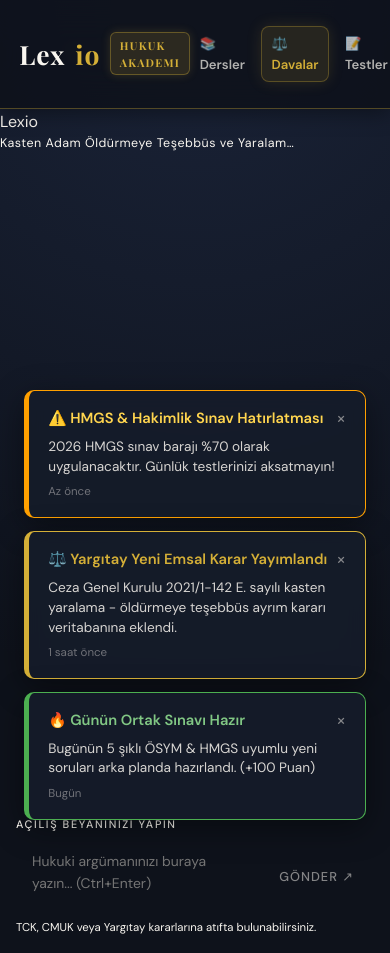
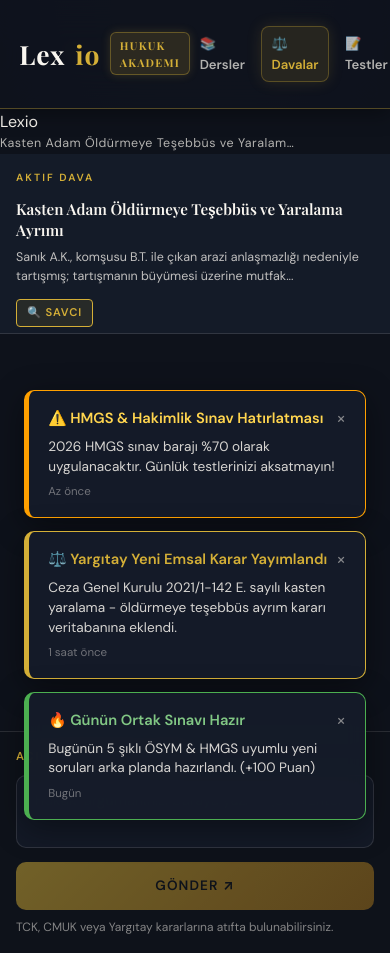
Before and after one commit to cynorra/lexio-android, a Next.js app: page /simulasyon/1 in a window 390 px wide. Shown: the top 953 px of the page. Built offline with nearby package versions, Linux system fonts and the light colour scheme.

Commit message:
style: Enhance mobile & multi-device responsive CSS layouts across all screens

```diff
--- a/styles/Simulasyon.module.css
+++ b/styles/Simulasyon.module.css
@@ -1,8 +1,8 @@
-.page { display: flex; flex-direction: column; min-height: 100vh; }
+.page { display: flex; flex-direction: column; min-height: 100vh; background: var(--bg-dark); color: #F9F6F0; }
 
 .meta {
   font-size: 0.78rem;
-  color: var(--ink3);
+  color: var(--ink-secondary);
   letter-spacing: 0.04em;
   max-width: 300px;
   overflow: hidden;
@@ -12,16 +12,16 @@
 
 .layout {
   display: grid;
-  grid-template-columns: 270px 1fr;
+  grid-template-columns: 280px 1fr;
   flex: 1;
   min-height: calc(100vh - 64px);
 }
 
 /* Sidebar */
 .sidebar {
-  border-right: 1px solid var(--border);
+  border-right: 1px solid var(--border-subtle);
   padding: 1.5rem;
-  background: var(--paper2);
+  background: rgba(22, 28, 42, 0.9);
   display: flex;
   flex-direction: column;
   overflow-y: auto;
@@ -33,22 +33,23 @@
   font-size: 0.65rem;
   letter-spacing: 0.2em;
   text-transform: uppercase;
-  color: var(--ink3);
+  color: #D4AF37;
   margin-bottom: 0.75rem;
-  font-weight: 500;
+  font-weight: 600;
 }
 
 .sideCaseTitle {
-  font-family: 'Playfair Display', serif;
-  font-size: 0.9rem;
+  font-family: var(--font-serif);
+  font-size: 0.95rem;
   font-weight: 600;
-  line-height: 1.3;
+  line-height: 1.35;
   margin-bottom: 0.5rem;
+  color: #F9F6F0;
 }
 
 .sideCaseText {
-  font-size: 0.76rem;
-  color: var(--ink2);
+  font-size: 0.78rem;
+  color: rgba(249, 246, 240, 0.75);
   line-height: 1.55;
 }
 
@@ -59,10 +60,12 @@
   font-size: 0.7rem;
   letter-spacing: 0.08em;
   text-transform: uppercase;
-  color: var(--gold);
-  border: 1px solid var(--gold);
+  color: #D4AF37;
+  border: 1px solid #D4AF37;
+  background: rgba(212, 175, 55, 0.1);
   padding: 4px 10px;
-  font-weight: 500;
+  border-radius: 4px;
+  font-weight: 600;
   margin-top: 0.75rem;
 }
 
@@ -70,47 +73,48 @@
   display: flex;
   align-items: center;
   gap: 0.65rem;
-  font-size: 0.77rem;
-  color: var(--ink3);
-  padding: 5px 0;
+  font-size: 0.8rem;
+  color: rgba(249, 246, 240, 0.5);
+  padding: 6px 0;
 }
-.step.active { color: var(--ink); font-weight: 500; }
-.step.done { color: var(--green, #1a6b3c); }
+.step.active { color: #F9F6F0; font-weight: 600; }
+.step.done { color: #4CAF50; }
 
 .stepDot {
-  width: 20px; height: 20px;
+  width: 22px; height: 22px;
   border-radius: 50%;
-  border: 1.5px solid var(--paper3);
+  border: 1.5px solid rgba(249, 246, 240, 0.2);
   display: flex; align-items: center; justify-content: center;
-  font-size: 0.62rem;
-  font-weight: 600;
+  font-size: 0.65rem;
+  font-weight: 700;
   flex-shrink: 0;
-  color: var(--ink3);
+  color: rgba(249, 246, 240, 0.5);
 }
-.step.active .stepDot { border-color: var(--gold); color: var(--gold); background: rgba(200,150,42,0.1); }
-.step.done .stepDot { border-color: #1a6b3c; background: #1a6b3c; color: white; }
+.step.active .stepDot { border-color: #D4AF37; color: #D4AF37; background: rgba(212, 175, 55, 0.15); }
+.step.done .stepDot { border-color: #4CAF50; background: #4CAF50; color: white; }
 
 .newCaseBtn {
   margin-top: auto;
   background: transparent;
-  border: 1px solid var(--border);
-  padding: 0.65rem;
-  font-size: 0.77rem;
+  border: 1px solid var(--border-subtle);
+  padding: 0.75rem;
+  font-size: 0.8rem;
   letter-spacing: 0.08em;
   text-transform: uppercase;
-  color: var(--ink3);
+  color: #F9F6F0;
+  border-radius: 8px;
   cursor: pointer;
   text-align: center;
-  transition: background 0.15s, color 0.15s;
-  font-family: inherit;
+  transition: all 0.2s ease;
 }
-.newCaseBtn:hover { background: var(--paper3); color: var(--ink); }
+.newCaseBtn:hover { border-color: #D4AF37; color: #D4AF37; background: rgba(212, 175, 55, 0.08); }
 
 /* Main */
 .main {
   display: flex;
   flex-direction: column;
   overflow: hidden;
+  background: var(--bg-dark);
 }
 
 .chatArea {
@@ -120,69 +124,70 @@
   display: flex;
   flex-direction: column;
   gap: 1.25rem;
-  max-height: calc(100vh - 64px - 130px);
+  max-height: calc(100vh - 64px - 140px);
 }
 
 .msg {
   display: flex;
   flex-direction: column;
   gap: 0.35rem;
-  max-width: 700px;
+  max-width: 750px;
 }
-.msg.system { align-self: center; text-align: center; max-width: 560px; }
+.msg.system { align-self: center; text-align: center; max-width: 600px; }
 .msg.user { align-self: flex-end; }
-.msg.ai, .msg.verdict { align-self: flex-start; max-width: 700px; }
+.msg.ai, .msg.verdict { align-self: flex-start; max-width: 750px; }
 
 .msgRole {
-  font-size: 0.67rem;
-  letter-spacing: 0.15em;
+  font-size: 0.72rem;
+  letter-spacing: 0.12em;
   text-transform: uppercase;
-  font-weight: 500;
+  font-weight: 600;
 }
-.msg.user .msgRole { color: var(--gold); text-align: right; }
-.msg.ai .msgRole { color: var(--ink3); }
-.msg.system .msgRole { color: var(--ink3); }
-.msg.verdict .msgRole { color: var(--gold); }
+.msg.user .msgRole { color: #D4AF37; text-align: right; }
+.msg.ai .msgRole { color: rgba(249, 246, 240, 0.6); }
+.msg.system .msgRole { color: rgba(249, 246, 240, 0.5); }
+.msg.verdict .msgRole { color: #D4AF37; }
 
 .msgBubble {
-  padding: 1rem 1.25rem;
-  font-size: 0.88rem;
+  padding: 1.1rem 1.35rem;
+  font-size: 0.92rem;
   line-height: 1.7;
-  border: 1px solid var(--border);
+  border-radius: 12px;
+  border: 1px solid var(--border-subtle);
 }
-.msg.user .msgBubble { background: var(--ink); color: var(--paper); border-color: var(--ink); }
-.msg.ai .msgBubble { background: var(--paper2); }
-.msg.system .msgBubble { background: transparent; border: 1px dashed var(--paper3); color: var(--ink3); font-style: italic; font-size: 0.81rem; }
-.msg.verdict .msgBubble { background: var(--ink); color: var(--paper); border: 2px solid var(--gold); padding: 1.5rem; }
+.msg.user .msgBubble { background: #161C2A; color: #F9F6F0; border-color: rgba(212, 175, 55, 0.4); }
+.msg.ai .msgBubble { background: rgba(22, 28, 42, 0.85); color: #F9F6F0; }
+.msg.system .msgBubble { background: transparent; border: 1px dashed rgba(249, 246, 240, 0.2); color: rgba(249, 246, 240, 0.6); font-style: italic; font-size: 0.84rem; }
+.msg.verdict .msgBubble { background: #161C2A; color: #F9F6F0; border: 2px solid #D4AF37; padding: 1.75rem; box-shadow: 0 0 25px rgba(212, 175, 55, 0.2); }
 
 .verdictTitle {
-  font-family: 'Playfair Display', serif;
-  font-size: 1rem;
+  font-family: var(--font-serif);
+  font-size: 1.15rem;
   font-weight: 700;
-  color: var(--gold2);
-  margin-bottom: 0.75rem;
+  color: #D4AF37;
+  margin-bottom: 0.85rem;
   letter-spacing: 0.08em;
 }
 
 .verdictText {
-  font-size: 0.87rem;
+  font-size: 0.92rem;
   line-height: 1.7;
-  margin-bottom: 1.25rem;
+  margin-bottom: 1.4rem;
 }
 
-.scoreBar { display: flex; flex-direction: column; gap: 0.45rem; }
-.scoreItem { display: flex; align-items: center; gap: 0.75rem; }
-.scoreLabel { font-size: 0.73rem; color: rgba(249,246,240,0.6); width: 135px; flex-shrink: 0; }
-.scoreTrack { flex: 1; height: 4px; background: rgba(249,246,240,0.15); border-radius: 2px; }
-.scoreFill { height: 100%; background: var(--gold2); border-radius: 2px; }
-.scoreNum { font-size: 0.73rem; font-family: 'DM Mono', monospace; color: var(--gold2); width: 40px; text-align: right; }
+.scoreBar { display: flex; flex-direction: column; gap: 0.55rem; }
+.scoreItem { display: flex; align-items: center; gap: 0.85rem; }
+.scoreLabel { font-size: 0.78rem; color: rgba(249, 246, 240, 0.7); width: 140px; flex-shrink: 0; }
+.scoreTrack { flex: 1; height: 6px; background: rgba(249, 246, 240, 0.12); border-radius: 3px; overflow: hidden; }
+.scoreFill { height: 100%; background: linear-gradient(90deg, #D4AF37, #F3E5AB); border-radius: 3px; transition: width 0.8s ease; }
+.scoreNum { font-size: 0.78rem; font-family: 'DM Mono', monospace; color: #D4AF37; width: 45px; text-align: right; font-weight: 700; }
 
 .loadingMsg {
   display: flex;
   align-items: center;
   gap: 0.5rem;
-  color: var(--ink3);
-  font-size: 0.82rem;
+  color: rgba(249, 246, 240, 0.6);
+  font-size: 0.85rem;
   font-style: italic;
   padding: 0.5rem 0;
 }
@@ -202,62 +207,64 @@
 
 /* Input */
 .inputArea {
-  border-top: 1px solid var(--border);
-  padding: 1rem 2rem 1.25rem;
-  background: var(--paper);
+  border-top: 1px solid var(--border-subtle);
+  padding: 1.2rem 2rem 1.4rem;
+  background: rgba(14, 18, 27, 0.95);
   flex-shrink: 0;
 }
 
 .inputLabel {
-  font-size: 0.68rem;
+  font-size: 0.72rem;
   letter-spacing: 0.15em;
   text-transform: uppercase;
-  color: var(--ink3);
-  margin-bottom: 0.45rem;
-  font-weight: 500;
+  color: #D4AF37;
+  margin-bottom: 0.5rem;
+  font-weight: 600;
 }
 
-.inputRow { display: flex; gap: 0.75rem; align-items: flex-end; }
+.inputRow { display: flex; gap: 0.85rem; align-items: flex-end; }
 
 .textarea {
   flex: 1;
-  font-family: 'DM Sans', sans-serif;
-  font-size: 0.87rem;
+  font-family: var(--font-sans);
+  font-size: 0.92rem;
   line-height: 1.55;
-  padding: 0.7rem 1rem;
-  border: 1px solid var(--border);
-  background: var(--paper2);
-  color: var(--ink);
+  padding: 0.8rem 1.1rem;
+  border: 1px solid var(--border-subtle);
+  border-radius: 10px;
+  background: rgba(22, 28, 42, 0.8);
+  color: #F9F6F0;
   resize: none;
   height: 72px;
   outline: none;
-  transition: border-color 0.15s;
+  transition: border-color 0.2s;
 }
-.textarea:focus { border-color: var(--gold); }
+.textarea:focus { border-color: #D4AF37; }
 .textarea:disabled { opacity: 0.5; }
 
 .sendBtn {
-  background: var(--gold);
-  color: var(--ink);
+  background: var(--gold-gradient);
+  color: #0E121B;
   border: none;
-  padding: 0.75rem 1.25rem;
-  font-family: 'DM Sans', sans-serif;
-  font-size: 0.8rem;
-  font-weight: 500;
+  padding: 0.85rem 1.5rem;
+  font-family: var(--font-sans);
+  font-size: 0.85rem;
+  font-weight: 700;
   letter-spacing: 0.08em;
   text-transform: uppercase;
+  border-radius: 10px;
   cursor: pointer;
-  transition: background 0.15s;
+  transition: all 0.2s ease;
   height: 72px;
   white-space: nowrap;
 }
-.sendBtn:hover:not(:disabled) { background: var(--gold2); }
+.sendBtn:hover:not(:disabled) { transform: translateY(-2px); box-shadow: 0 4px 15px rgba(212, 175, 55, 0.3); }
 .sendBtn:disabled { opacity: 0.5; cursor: not-allowed; }
 
 .hint {
-  font-size: 0.71rem;
-  color: var(--ink3);
-  margin-top: 0.4rem;
+  font-size: 0.75rem;
+  color: rgba(249, 246, 240, 0.5);
+  margin-top: 0.5rem;
   display: flex;
   align-items: center;
   gap: 0.5rem;
@@ -266,17 +273,25 @@
 .inlineBtn {
   background: none;
   border: none;
-  color: var(--gold);
+  color: #D4AF37;
   cursor: pointer;
-  font-size: 0.71rem;
+  font-size: 0.75rem;
   font-family: inherit;
   text-decoration: underline;
   padding: 0;
 }
 
-@media (max-width: 680px) {
+/* Mobile Responsiveness */
+@media (max-width: 820px) {
   .layout { grid-template-columns: 1fr; }
-  .sidebar { display: none; }
-  .chatArea { padding: 1rem; max-height: calc(100vh - 64px - 120px); }
+  .sidebar {
+    padding: 1rem;
+    border-right: none;
+    border-bottom: 1px solid var(--border-subtle);
+    max-height: 180px;
+  }
+  .chatArea { padding: 1.2rem; max-height: calc(100vh - 64px - 140px); }
   .inputArea { padding: 1rem; }
+  .inputRow { flex-direction: column; align-items: stretch; }
+  .sendBtn { height: 48px; }
 }
```
